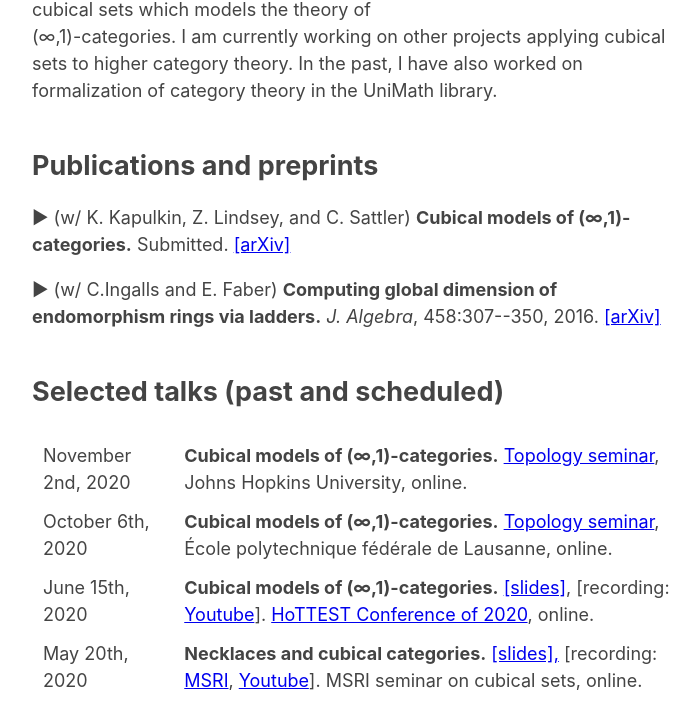
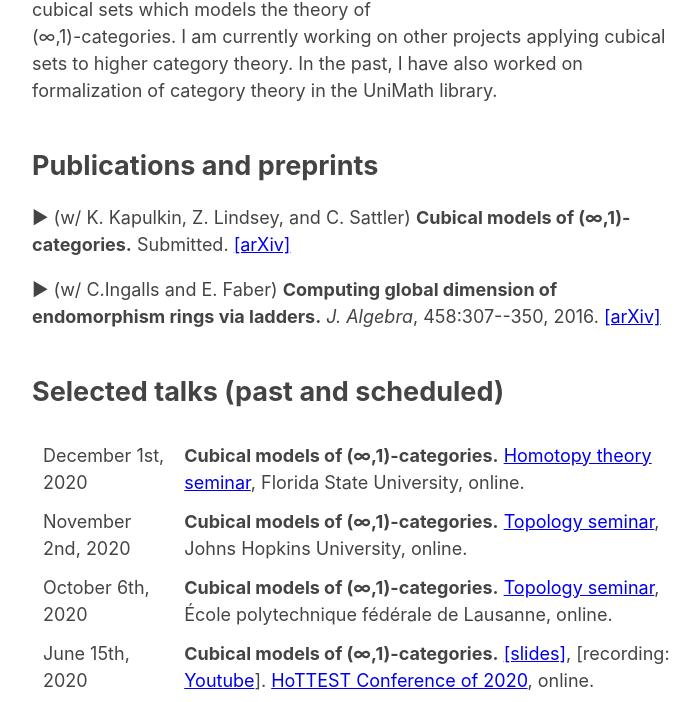
Before and after one commit to bcldoherty/personal-webpage, a plain HTML site: page index.html in a window 1280 px wide. Shown: the part 345-1047 px from the top of the page, without its empty margins (283-983 px from the left). Drawn offline with Linux system fonts and the light colour scheme.

Commit message:
Add files via upload

```diff
--- a/index.html
+++ b/index.html
@@ -57,6 +57,11 @@ My main areas of research are in categorical homotopy theory and higher category
 <h2> Selected talks (past and scheduled)</h2>
 
 <p></p><table cellspacing="10">
+
+<tbody><tr>
+<td>December 1st, 2020</td>
+<td><b>Cubical models of (∞,1)-categories.</b> <a href="http://www.math.jhu.edu/~vzakharevich/topology-seminar/">Homotopy theory seminar</a>, Florida State University, online.
+</td>
 
 <tbody><tr>
 <td>November 2nd, 2020</td>
```
